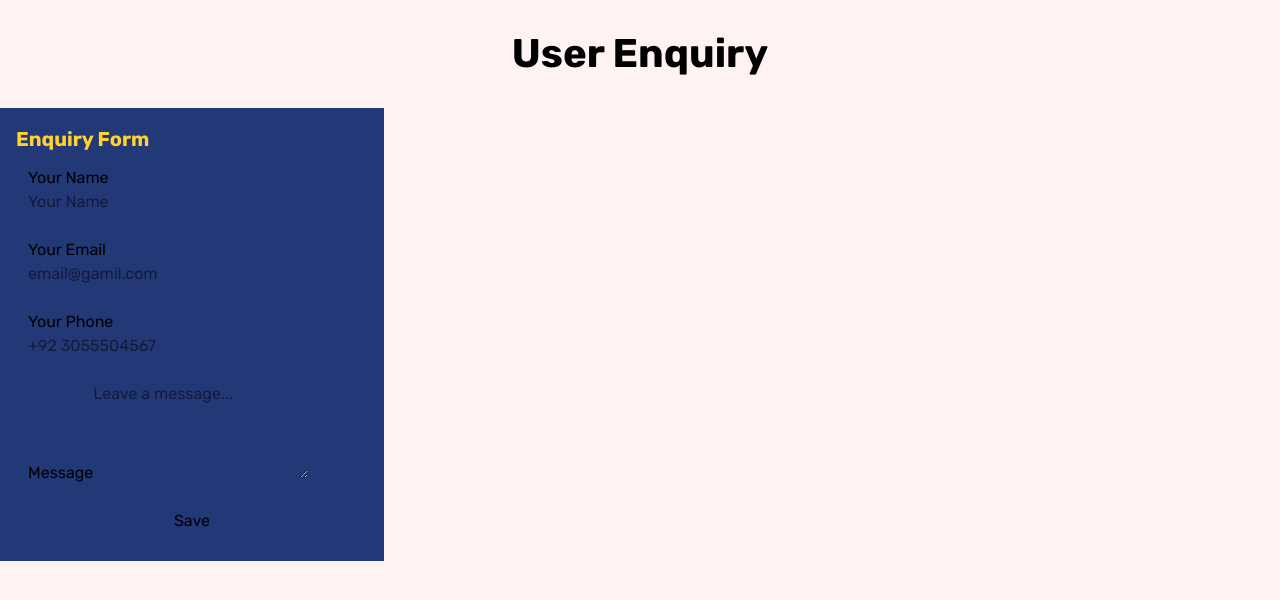
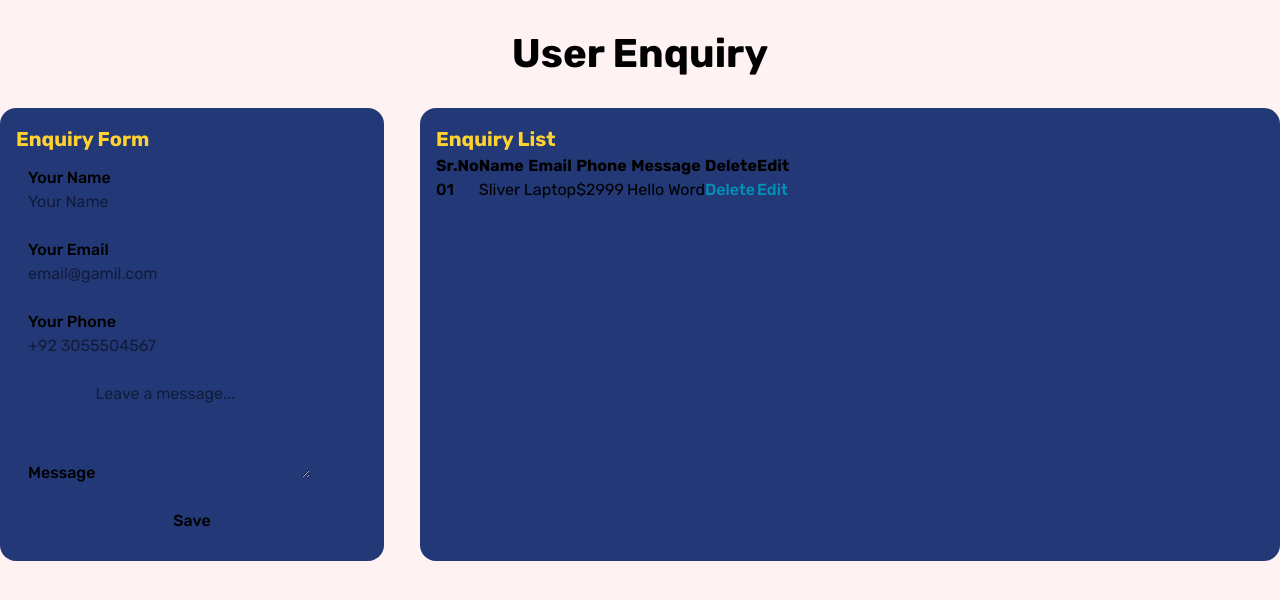
Before and after one commit to theamnabb/Interview-Kit, a React (Vite) app in the folder Project/frontend/: page / in a window 1280 px wide. Shown: the top 600 px of the page. Built offline with nearby package versions, Linux system fonts and the light colour scheme.

Commit message:
feat: enhance Enquiry component with a new enquiry list table and improved layout

```diff
--- a/Project/frontend/src/Compontents/Enquiry.jsx
+++ b/Project/frontend/src/Compontents/Enquiry.jsx
@@ -1,17 +1,28 @@
 import React from "react";
-import { Button, Textarea, Label, TextInput } from "flowbite-react";
+import {
+  Button,
+  Textarea,
+  Label,
+  TextInput,
+  Table,
+  TableBody,
+  TableCell,
+  TableHead,
+  TableHeadCell,
+  TableRow,
+} from "flowbite-react";
 
 const Enquiry = () => {
-    let saveEnquiry = (e)=>{
-        alert("Enquiry Saved Successfully")
-        e.preventDefault();
-    }
+  let saveEnquiry = (e) => {
+    alert("Enquiry Saved Successfully");
+    e.preventDefault();
+  };
   return (
     <div>
       <h1 className="text-[40px] text-center py-6 font-bold ">User Enquiry</h1>
-      <div className="grid grid-cols-[30%_auto]">
+      <div className="grid grid-cols-[30%_auto] gap-9">
         {/* Form Side  */}
-        <div className="bg-blue-900 p-4">
+        <div className="bg-blue-900 p-4 rounded-2xl">
           <h2 className="text-[20px] font-bold text-amber-300">Enquiry Form</h2>
           <form action="" onSubmit={saveEnquiry}>
             <div className="p-3">
@@ -66,7 +77,54 @@ const Enquiry = () => {
             </div>
           </form>
         </div>
+
         {/* Table side  */}
+        <div className="bg-blue-900 p-4 rounded-2xl">
+          <h2 className="text-[20px] font-bold text-amber-300 ">Enquiry List</h2>
+          <div className="overflow-x-auto ">
+      <Table>
+        <TableHead>
+          <TableRow>
+            <TableHeadCell>Sr.No</TableHeadCell>
+            <TableHeadCell>Name</TableHeadCell>
+            <TableHeadCell>Email</TableHeadCell>
+            <TableHeadCell>Phone</TableHeadCell>
+            <TableHeadCell>Message</TableHeadCell>
+            <TableHeadCell>Delete</TableHeadCell>
+            <TableHeadCell>Edit</TableHeadCell>
+            <TableHeadCell>
+              <span className="sr-only">Edit</span>
+            </TableHeadCell>
+            <TableHeadCell>
+              <span className="sr-only">Delete</span>
+            </TableHeadCell>
+          </TableRow>
+        </TableHead>
+        <TableBody className="divide-y">
+          <TableRow className="">
+            <TableCell className="whitespace-nowrap font-medium  ">
+              01
+            </TableCell>
+            <TableCell>Sliver</TableCell>
+            <TableCell>Laptop</TableCell>
+            <TableCell>$2999</TableCell>
+            <TableCell>Hello Word</TableCell>
+            <TableCell>
+              <a href="#" className="font-medium text-cyan-600 hover:underline dark:text-cyan-500">
+                Delete
+              </a>
+            </TableCell>
+            <TableCell>
+              <a href="#" className="font-medium text-cyan-600 hover:underline dark:text-cyan-500">
+                Edit
+              </a>
+            </TableCell>
+          </TableRow>
+
+        </TableBody>
+      </Table>
+    </div>
+        </div>
       </div>
     </div>
   );
```
